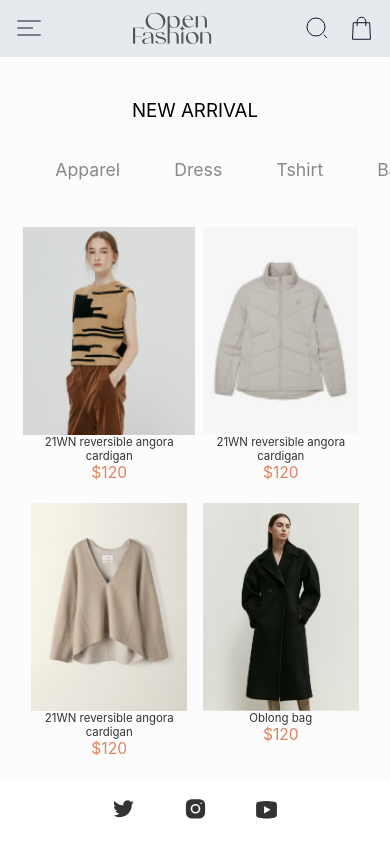
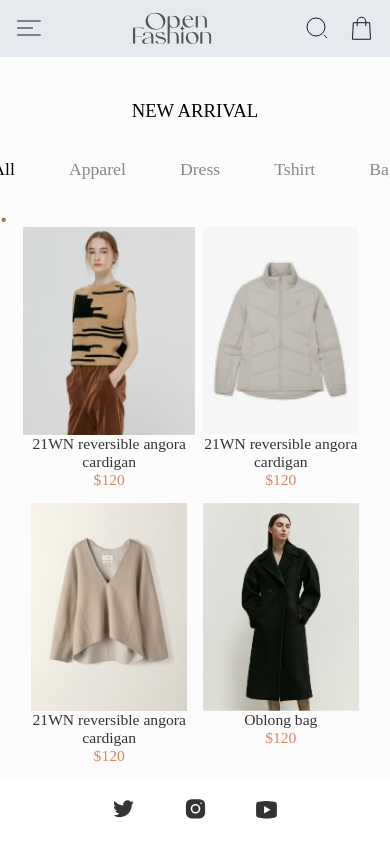
Before and after one commit to thanhtheox/FashionApp5, a React Native app in the folder FashionShop/: screen / in a window 390 px wide. Built offline with nearby package versions, Linux system fonts and the light colour scheme.

Commit message:
fix Home Page Screen font

```diff
--- a/FashionShop/src/components/products/CustomHomepageProd.js
+++ b/FashionShop/src/components/products/CustomHomepageProd.js
@@ -40,13 +40,13 @@ const styles = StyleSheet.create({
     alignItems: 'center',
   },
   prodName: {
-    fontFamily: FONT_FAMILY.JoseFinSansRegular,
-    fontSize: scale(11),
+    fontFamily: FONT_FAMILY.Regular,
+    fontSize: scale(15),
     color: Color.Body,
     textAlign: 'center',
   },
   prodPrice: {
-    fontFamily: FONT_FAMILY.JoseFinSansRegular,
+    fontFamily: FONT_FAMILY.Regular,
     fontSize: scale(15),
     color: Color.Secondary,
     textAlign: 'center',
--- a/FashionShop/src/screens/home/homeScreen/components/Custom_ItemScrollView.js
+++ b/FashionShop/src/screens/home/homeScreen/components/Custom_ItemScrollView.js
@@ -38,18 +38,16 @@ const styles = StyleSheet.create({
       },
       categoryView: {
         flexDirection: 'row',
-        //justifyContent: 'space-between',
         alignItems: 'center',
         alignSelf: 'center',
       },
       categoryItem: {
-        //padding: scale(10),
         fontSize: scale(17),
       },
       categoryText: isChoosing => ({
         color: isChoosing ? color.TitleActive : color.PlaceHolder,
         fontSize: scale(17),
-        fontFamily: FONT_FAMILY.JoseFinSansRegular,
+        fontFamily: FONT_FAMILY.Regular,
       }),
 
 })
--- a/FashionShop/src/screens/home/homeScreen/index.js
+++ b/FashionShop/src/screens/home/homeScreen/index.js
@@ -107,7 +107,7 @@ const styles = StyleSheet.create({
       fontSize: scale(18),
       lineHeight: scale(40),
       textAlign: 'center',
-      fontFamily: FONT_FAMILY.JoseFinSansRegular,
+      fontFamily: FONT_FAMILY.Regular,
       color: Color.TitleActive,
     },
     lineBottom:{
```
